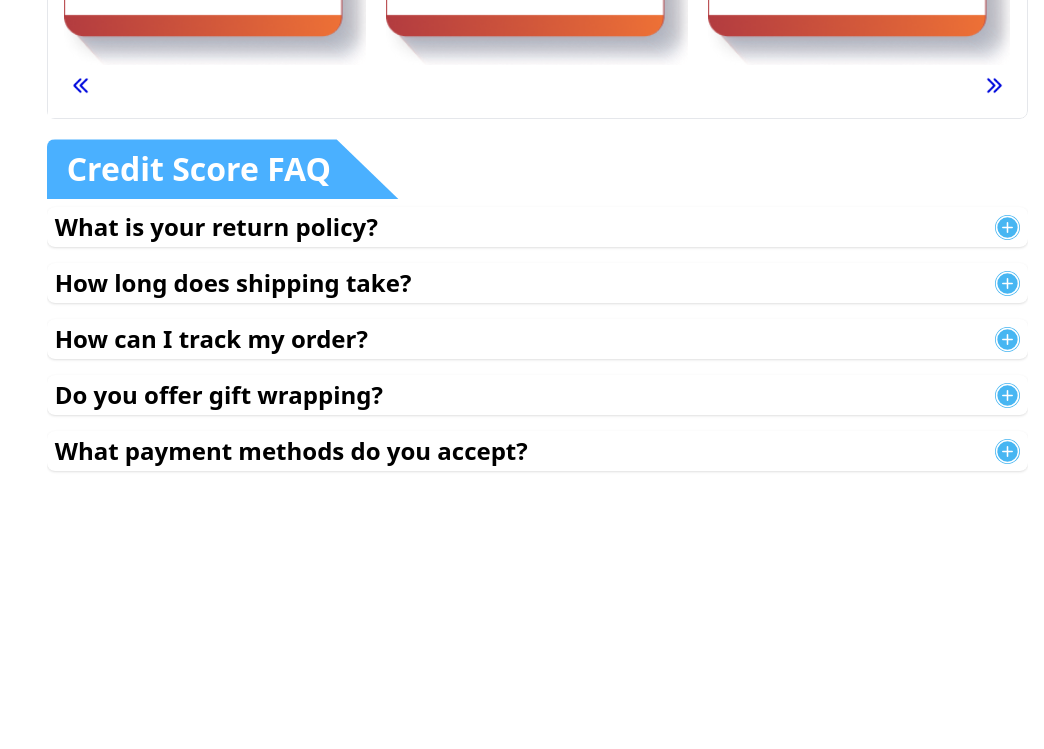
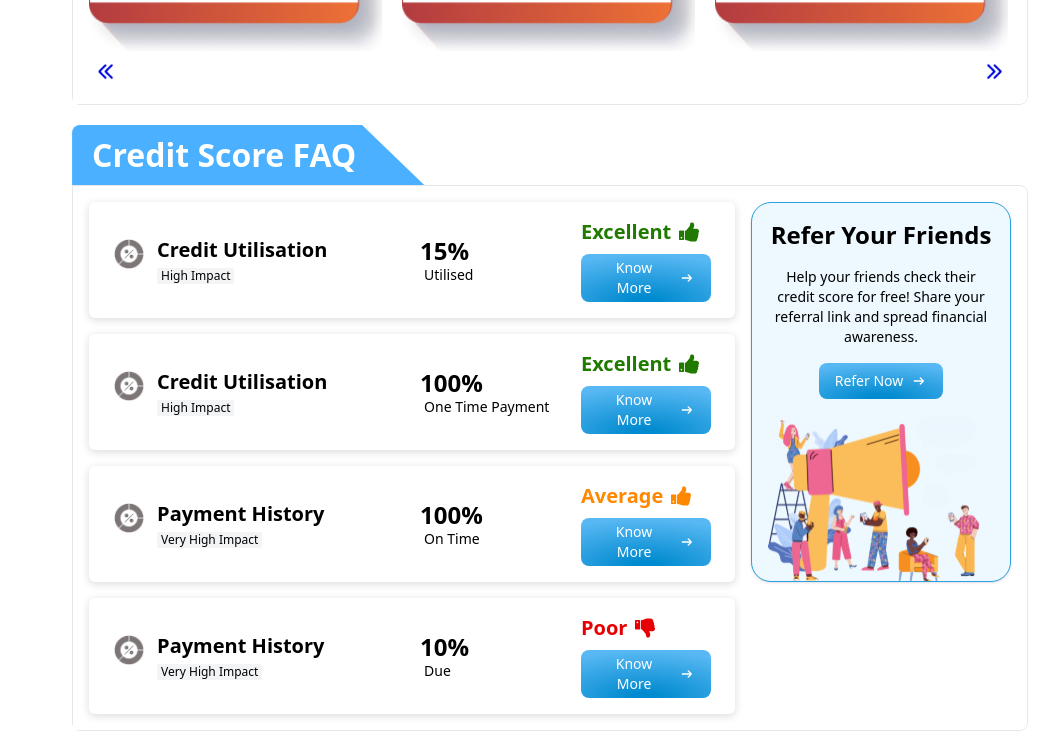
Before and after one commit to sammeddev/credit-score, a Next.js app: page /dashboard in a window 1280 px wide. Shown: the part 1580-2329 px from the top of the page, without its empty margins (236-1280 px from the left). Before the commit the page ends 2079 px from the top, so only its background shows below. Built offline with nearby package versions, Linux system fonts and the light colour scheme.

Commit message:
add: new updates added

```diff
--- a/app/dashboard/page.jsx
+++ b/app/dashboard/page.jsx
@@ -11,8 +11,12 @@ const Page = () => {
         <CreditScoreHeader />
 
         <div className="flex w-full items-start justify-start md:space-x-6">
-          <CreditSidebar />
-          <CreditRightSection />
+          <div className="w-[350px]">
+            <CreditSidebar />
+          </div>
+          <div className="w-full">
+            <CreditRightSection />
+          </div>
         </div>
       </div>
     </div>
--- a/components/Common/FaqSection.jsx
+++ b/components/Common/FaqSection.jsx
@@ -58,7 +58,7 @@ const FaqSection = ({ faqData, heading }) => {
   }
 
   return (
-    <div className="mx-auto w-full">
+    <div className="mx-auto w-full rounded-r-lg border p-4">
       {/* Faq */}
       {faqData.map((item, index) => (
         <div key={index} className="bg-white py-2">
--- a/components/CreditScore/CreditRightSection.jsx
+++ b/components/CreditScore/CreditRightSection.jsx
@@ -1,9 +1,10 @@
 "use client";
 import React from "react";
 import CreditScoreBanner from "./components/CreditScoreBanner";
+import WrapperWithHeader from "./components/CardWrapperWithHeader";
 import OfferCard from "./components/OfferCard";
 import CreditCard from "./components/CreditCard";
-import WrapperWithHeader from "./components/CardWrapperWithHeader";
+import ReportInsights from "./components/ReportInsights";
 import FaqSection from "../Common/FaqSection";
 import CreditScoreFAQ from "@/mock/CreditScoreFAQ";
 
@@ -52,6 +53,48 @@ const CreditRightSection = () => {
       img: "/credit-score/credit-card2.png",
     },
   ];
+  const insightsData = [
+    {
+      imageSrc: "/credit-score/insights1.png",
+      imageAlt: "insights-img",
+      title: "Credit Utilisation",
+      impact: "High Impact",
+      value: "15%",
+      subtitle: "Utilised",
+      status: "Excellent",
+      color: "#217A00",
+    },
+    {
+      imageSrc: "/credit-score/insights1.png",
+      imageAlt: "insights-img",
+      title: "Credit Utilisation",
+      impact: "High Impact",
+      value: "100%",
+      subtitle: "One Time Payment",
+      status: "Excellent",
+      color: "#217A00",
+    },
+    {
+      imageSrc: "/credit-score/insights1.png",
+      imageAlt: "insights-img-2",
+      title: "Payment History",
+      impact: "Very High Impact",
+      value: "100%",
+      subtitle: "On Time",
+      status: "Average",
+      color: "#FF8800",
+    },
+    {
+      imageSrc: "/credit-score/insights1.png",
+      imageAlt: "insights-img-2",
+      title: "Payment History",
+      impact: "Very High Impact",
+      value: "10%",
+      subtitle: "Due",
+      status: "Poor",
+      color: "#E70003",
+    },
+  ];
   return (
     <div className="w-full">
       {/* Credit Score Banner */}
@@ -69,6 +112,10 @@ const CreditRightSection = () => {
         <CreditCard data={ccOffers} />
       </WrapperWithHeader>
 
+      <WrapperWithHeader headerText={"Credit Score FAQ"}>
+        <ReportInsights insightsData={insightsData} />
+      </WrapperWithHeader>
+
       {/* FAQ section */}
       <WrapperWithHeader headerText={"Credit Score FAQ"}>
         <FaqSection faqData={CreditScoreFAQ} />
--- a/components/CreditScore/components/CardWrapperWithHeader.jsx
+++ b/components/CreditScore/components/CardWrapperWithHeader.jsx
@@ -2,7 +2,7 @@ import React from "react";
 
 const WrapperWithHeader = ({ headerText, children }) => {
   return (
-    <div className="my-5 w-full overflow-hidden rounded-lg">
+    <div className="my-5 w-full overflow-hidden  rounded-lg">
       {/* Header Section */}
       <div
         className="relative inline-block bg-[#4ab0ff] px-[20px] py-2 pe-[80px] text-center text-lg font-bold text-white lg:py-4 lg:pe-[130px] lg:text-[32px]"
--- a/components/CreditScore/components/CreditCard.jsx
+++ b/components/CreditScore/components/CreditCard.jsx
@@ -28,7 +28,7 @@ const CreditCard = ({ data }) => {
           return (
             <div
               key={index}
-              className="card font-poppins hover:scale-103 w-full max-w-full flex-shrink-0 cursor-pointer rounded-[20px]  transition-transform  duration-300 lg:max-w-[302px]"
+              className="card font-poppins hover:scale-103 w-full max-w-[320px] flex-shrink-0 cursor-pointer rounded-[20px] transition-all duration-300 lg:max-w-[293px]"
             >
               <img src={img} className="h-full w-[360px]" />
             </div>
--- a/components/CreditScore/components/CreditScoreBanner.jsx
+++ b/components/CreditScore/components/CreditScoreBanner.jsx
@@ -3,7 +3,7 @@ import React from "react";
 const CreditScoreBanner = () => {
   return (
     <div>
-      <div className="flex w-full flex-col items-start justify-between space-y-6 lg:flex-row lg:space-y-0">
+      <div className="flex w-full flex-col items-start justify-between space-y-6 md:items-center lg:flex-row lg:space-y-0">
         {/* Left */}
         <div className="flex-1 text-center lg:text-left">
           <img
--- a/components/CreditScore/components/OfferCard.jsx
+++ b/components/CreditScore/components/OfferCard.jsx
@@ -29,7 +29,7 @@ const OfferCard = ({ data }) => {
             return (
               <>
                 <div
-                  className="card font-poppins hover:scale-103 w-full max-w-full flex-shrink-0 cursor-pointer overflow-hidden rounded-[20px] border transition-all duration-300 lg:max-w-[302px]"
+                  className="card font-poppins hover:scale-103 w-full max-w-[320px] flex-shrink-0 cursor-pointer overflow-hidden rounded-[20px] border transition-all duration-300 lg:max-w-[293px]"
                   style={{
                     borderColor: color,
                     boxShadow: "10px 10px 30px rgba(0, 0, 0, 0.3)",
--- /dev/null
+++ b/components/CreditScore/components/ReferBanner.jsx
@@ -0,0 +1,41 @@
+import React from "react";
+
+const ReferBanner = () => {
+  return (
+    <div className="w-full space-y-4 rounded-[20px] border border-[#2AA0E0] bg-[#EEF9FF] p-4 pb-0 text-center shadow">
+      <h1 className="text-2xl font-semibold text-black">Refer Your Friends</h1>
+      <p className="text-sm text-black">
+        Help your friends check their credit score for free! Share your referral
+        link and spread financial awareness.
+      </p>
+      {/* Know More Button */}
+      <button
+        style={{
+          background:
+            "radial-gradient(97.81% 97.81% at 49.04% 98.81%, #008ACF 9%, #58B8F3 100%)",
+        }}
+        className="mx-auto flex max-w-[130px] items-center gap-2 rounded-lg border-[#58C4FF] px-4 py-2 text-sm text-white hover:bg-[#CCEFFF]"
+      >
+        Refer Now
+        <svg
+          xmlns="http://www.w3.org/2000/svg"
+          width="16"
+          height="16"
+          viewBox="0 0 24 24"
+        >
+          <path
+            fill="currentColor"
+            d="M16.15 13H5q-.425 0-.713-.288T4 12q0-.425.288-.713T5 11h11.15L13.3 8.15q-.3-.3-.288-.7t.288-.7q.3-.3.713-.313t.712.288L19.3 11.3q.15.15.213.325t.062.375q0 .2-.063.375t-.212.325l-4.575 4.575q-.3.3-.712.288t-.713-.313q-.275-.3-.288-.7t.288-.7L16.15 13Z"
+          />
+        </svg>
+      </button>
+      {/* <div className="relative"> */}
+      <div className="">
+        <img src="/credit-score/refer.svg" alt="refer-img" />
+      </div>
+      {/* </div> */}
+    </div>
+  );
+};
+
+export default ReferBanner;
--- /dev/null
+++ b/components/CreditScore/components/ReportInsights.jsx
@@ -0,0 +1,112 @@
+import React from "react";
+import ReferBanner from "./ReferBanner";
+
+const ReportInsights = ({ insightsData }) => {
+  return (
+    <div className="flex items-start justify-between space-x-4 rounded-r-lg border p-4">
+      <div className="w-full space-y-4">
+        {insightsData.map((insight, index) => {
+          const { title, impact, value, subtitle, status, color } = insight;
+          return (
+            <div
+              key={index}
+              className="shadow-cardShadow flex flex-col items-start justify-between gap-4 rounded-md px-6 py-4 sm:flex-row sm:items-center"
+            >
+              {/* 1st Section */}
+              <div className="flex w-full gap-3">
+                <span>
+                  <img
+                    src="/credit-score/insights1.png"
+                    alt="insights-img"
+                    className="mt-[2px] h-[32px] w-[32px]"
+                  />
+                </span>
+                <div className="flex flex-col items-start justify-start space-y-1">
+                  <h2 className="text-xl font-semibold text-black">{title}</h2>
+                  <span className="rounded-sm bg-gray-100 px-1 text-xs">
+                    {impact}
+                  </span>
+                </div>
+              </div>
+
+              {/* 2nd & 3rd Section */}
+              <div className="flex w-full items-center justify-between">
+                {/* 2rd Section */}
+                <div className="flex flex-col text-center text-start">
+                  <h2 className="text-2xl font-bold text-black">{value}</h2>
+                  <span className="mt-[-2px] rounded-sm px-1 text-sm">
+                    {subtitle}
+                  </span>
+                </div>
+
+                {/* 3rd Section */}
+                <div className="flex flex-col items-start justify-start space-y-2">
+                  <h2
+                    className="flex items-center justify-center gap-2 text-xl font-semibold"
+                    style={{ color: color }}
+                  >
+                    {status}
+
+                    {status === "Poor" ? (
+                      <svg
+                        xmlns="http://www.w3.org/2000/svg"
+                        width="20"
+                        height="20"
+                        viewBox="0 0 1600 1536"
+                      >
+                        <path
+                          fill="currentColor"
+                          d="M256 320q0 26-19 45t-45 19q-27 0-45.5-19T128 320q0-27 18.5-45.5T192 256q26 0 45 18.5t19 45.5zm160 512V192q0-26-19-45t-45-19H64q-26 0-45 19T0 192v640q0 26 19 45t45 19h288q26 0 45-19t19-45zm1129-149q55 61 55 149q-1 78-57.5 135t-134.5 57h-277q4 14 8 24t11 22t10 18q18 37 27 57t19 58.5t10 76.5q0 24-.5 39t-5 45t-12 50t-24 45t-40 40.5t-60 26T992 1536q-26 0-45-19q-20-20-34-50t-19.5-52t-12.5-61q-9-42-13.5-60.5T850 1245t-31-48q-33-33-101-120q-49-64-101-121t-76-59q-25-2-43-20.5T480 833V192q0-26 19-44.5t45-19.5q35-1 158-44q77-26 120.5-39.5t121.5-29T1088 0h129q133 2 197 78q58 69 49 181q39 37 54 94q17 61 0 117q46 61 43 137q0 32-15 76z"
+                        />
+                      </svg>
+                    ) : (
+                      <svg
+                        xmlns="http://www.w3.org/2000/svg"
+                        width="20"
+                        height="20"
+                        viewBox="0 0 1600 1536"
+                        style={{ transition: "transform 0.3s, color 0.3s" }}
+                      >
+                        <path
+                          fill="currentColor"
+                          d="M256 1216q0-26-19-45t-45-19q-27 0-45.5 19t-18.5 45q0 27 18.5 45.5T192 1280q26 0 45-18.5t19-45.5zm160-512v640q0 26-19 45t-45 19H64q-26 0-45-19t-19-45V704q0-26 19-45t45-19h288q26 0 45 19t19 45zm1184 0q0 86-55 149q15 44 15 76q3 76-43 137q17 56 0 117q-15 57-54 94q9 112-49 181q-64 76-197 78h-129q-66 0-144-15.5t-121.5-29T702 1452q-123-43-158-44q-26-1-45-19.5t-19-44.5V703q0-25 18-43.5t43-20.5q24-2 76-59t101-121q68-87 101-120q18-18 31-48t17.5-48.5T881 182q7-39 12.5-61T913 69t34-50q19-19 45-19q46 0 82.5 10.5t60 26t40 40.5t24 45t12 50t5 45t.5 39q0 38-9.5 76t-19 60t-27.5 56q-3 6-10 18t-11 22t-8 24h277q78 0 135 57t57 135z"
+                        />
+                      </svg>
+                    )}
+                  </h2>
+                  {/* Know More Button */}
+                  <button
+                    style={{
+                      background:
+                        "radial-gradient(97.81% 97.81% at 49.04% 98.81%, #008ACF 9%, #58B8F3 100%)",
+                    }}
+                    className="mx-auto flex max-w-[130px] items-center gap-2 rounded-lg border-[#58C4FF] px-4 py-1 text-sm text-white hover:bg-[#CCEFFF]"
+                  >
+                    Know More
+                    <svg
+                      xmlns="http://www.w3.org/2000/svg"
+                      width="16"
+                      height="16"
+                      viewBox="0 0 24 24"
+                    >
+                      <path
+                        fill="currentColor"
+                        d="M16.15 13H5q-.425 0-.713-.288T4 12q0-.425.288-.713T5 11h11.15L13.3 8.15q-.3-.3-.288-.7t.288-.7q.3-.3.713-.313t.712.288L19.3 11.3q.15.15.213.325t.062.375q0 .2-.063.375t-.212.325l-4.575 4.575q-.3.3-.712.288t-.713-.313q-.275-.3-.288-.7t.288-.7L16.15 13Z"
+                      />
+                    </svg>
+                  </button>
+                </div>
+              </div>
+            </div>
+          );
+        })}
+      </div>
+
+      <div className="hidden max-w-[260px] lg:block">
+        <ReferBanner />
+      </div>
+    </div>
+  );
+};
+
+export default ReportInsights;
--- a/tailwind.config.ts
+++ b/tailwind.config.ts
@@ -18,6 +18,7 @@ const config: Config = {
       },
       boxShadow: {
         custom: "0px 0px 4px 0px rgba(0, 0, 0, 0.25)",
+        cardShadow: "rgba(0, 0, 0, 0.15) 0px 2px 8px",
         shadowCommon:"rgba(60, 64, 67, 0.3) 0px 1px 2px 0px, rgba(60, 64, 67, 0.15) 0px 2px 6px 2px"
       },
       scale: {
```
Also changed, not shown: components/CreditScore/components/CreditScoreHeader.jsx (+11 -3 lines), components/CreditScore/components/CreditSidebar.jsx (+8 -1 lines), public/credit-score/insights1.png (added), public/credit-score/refer.svg (added).
